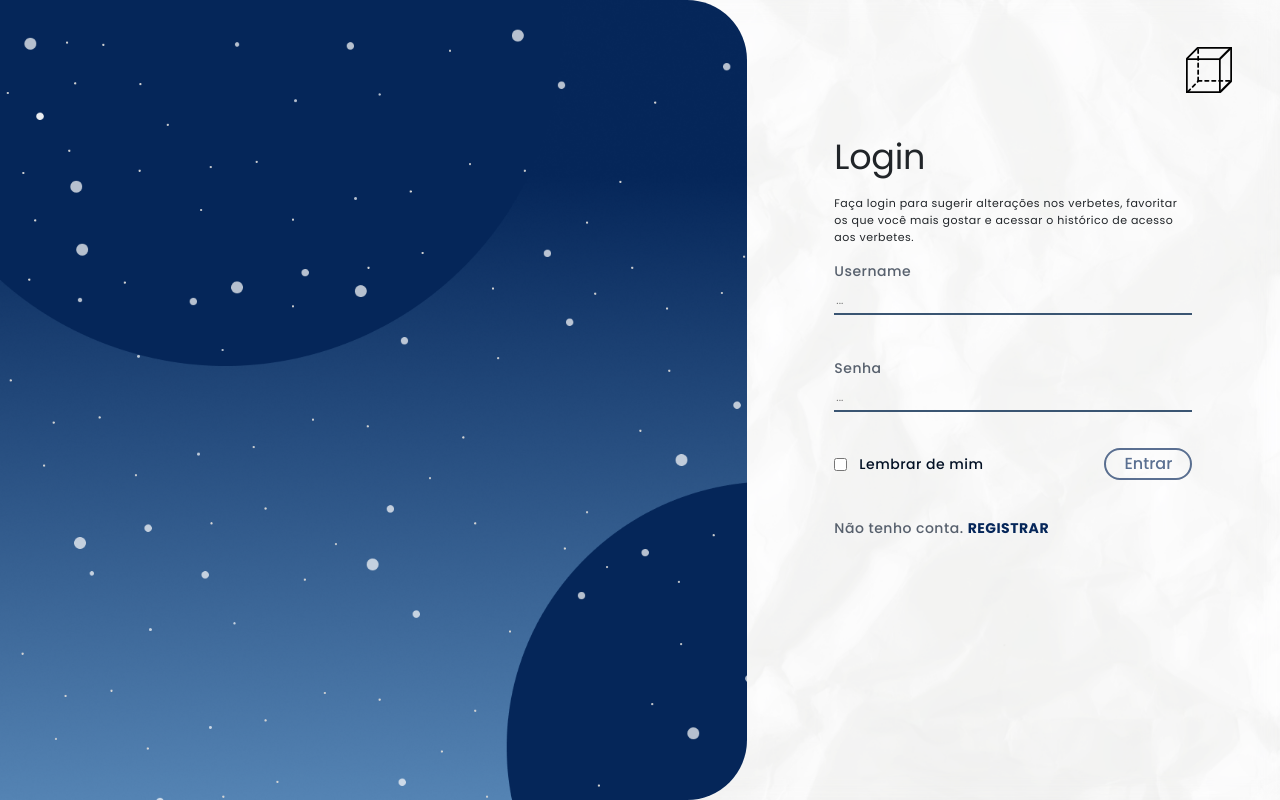
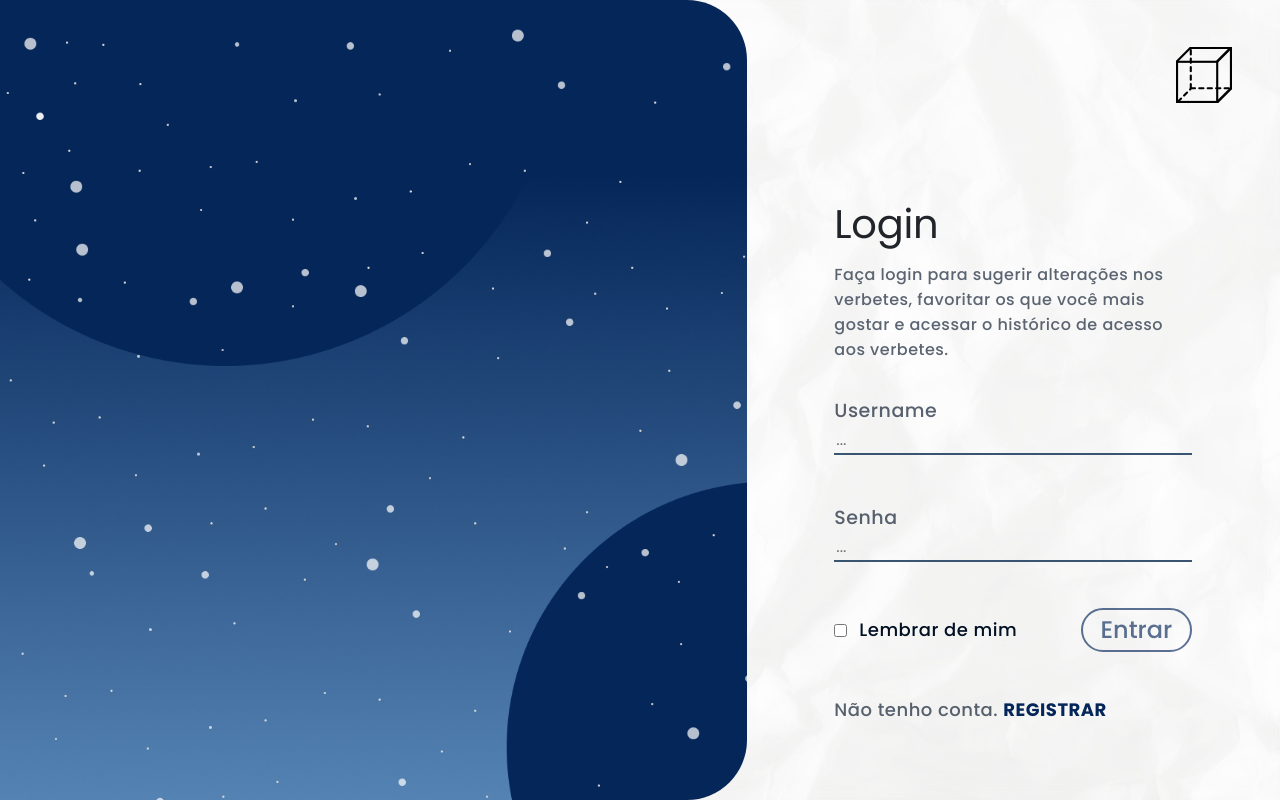
Before and after one commit to isaque-dantas/matemates.client, an Angular app: page /login in a window 1280 px wide. Built offline with nearby package versions, Linux system fonts and the light colour scheme.

Commit message:
fix: fixes resposivity for larger screens

```diff
--- a/src/app/components/header/header.component.css
+++ b/src/app/components/header/header.component.css
@@ -70,3 +70,22 @@
   background-size: cover;
   border: 2px solid var(--page-color-6);
 }
+
+@media (min-width: 1080px) {
+  .logo {
+    width: 60px;
+  }
+
+  .navItems {
+    font-size: 24px;
+  }
+
+  .btn {
+    font-size: 24px;
+  }
+
+  .user-tab {
+    width: 80px;
+    height: 80px;
+  }
+}
--- a/src/app/components/pages/dashboard/dashboard.component.css
+++ b/src/app/components/pages/dashboard/dashboard.component.css
@@ -10,7 +10,7 @@ section .container {
   background-image: url('images/background-2.jpg');
   background-size: cover;
   background-repeat: no-repeat;
-  height: 400px;
+  height: 300px;
   border-radius: 30px;
   color: var(--text-color-light);
   font-weight: 500;
@@ -22,22 +22,24 @@ section .container {
 
 .title-container {
   font-weight: 700;
-  gap: 2rem;
+  gap: 1.2rem;
 }
 
 .area-field {
-  padding: 15px 20px;
+  padding: 5px 10px;
   border: 2px solid var(--page-color-1);
   border-radius: 15px;
-  font-size: 34px;
+  font-size: 20px;
+  font-family: poppins, serif;
+  font-weight: 500;
 }
 
 .title {
-  font-size: 60px;
+  font-size: 45px;
 }
 
 .definition {
-  font-size: 30px;
+  font-size: 16px;
   max-width: 774px;
   line-height: normal;
   margin-top: 15px;
@@ -61,18 +63,18 @@ section .container {
 .placeholder {
   background-color: var(--page-color-1);
   opacity: 1;
-  height: 300px;
-  width: 300px;
+  height: 200px;
+  width: 200px;
   border-radius: 19px;
 }
 
 .bottom-content {
-  margin-top: 54px;
-  margin-bottom: 33px;
+  margin-top: 10px;
+  margin-bottom: 22px;
 }
 
 .bottom-content .contents {
-  font-size: 48px;
+  font-size: 40px;
   font-weight: 400;
 }
 
@@ -91,7 +93,7 @@ section .container {
   border: none;
   outline: none;
   font-weight: 500;
-  font-size: 20px;
+  font-size: 16px;
 }
 
 .search input::placeholder {
@@ -108,9 +110,9 @@ section .container {
 }
 
 .search-example .search-icon {
-  font-size: 44px;
-  width: 44px;
-  height: 44px;
+  font-size: 30px;
+  width: 30px;
+  height: 30px;
 }
 
 #color-2 {
@@ -131,7 +133,7 @@ section .container {
 }
 
 .knowledge-area {
-  font-size: 20px;
+  font-size: 16px;
 }
 
 ::-webkit-scrollbar {
@@ -156,21 +158,21 @@ section .container {
 .field-card {
   background-image: url("images/Card_background.png");
   background-repeat: no-repeat;
-  height: 258px;
-  width: 258px;
+  height: 190px;
+  width: 190px;
   border-radius: 15px;
   color: var(--text-color-light);
 }
 
 .field-card h2 {
-  font-size: 32px;
+  font-size: 26px;
   font-weight: 400;
   margin-top: 50px;
 }
 
 .white-ball {
-  width: 127px;
-  height: 127px;
+  width: 80px;
+  height: 80px;
   background-color: var(--page-color-1);
   border-radius: 50%;
   color: var(--text-color-dark);
@@ -183,77 +185,58 @@ section .container {
   bottom: 20px;
   left: 50%;
   transform: translateX(-50%);
+  font-size: 24px;
 }
 
-@media (min-width: 1201px) {
+@media (min-width: 1080px) {
+  .background {
+    height: 414px;
+  }
+
+  .field-card {
+    height: 256px;
+    width: 256px;
+  }
+
+  .white-ball {
+    width: 116px;
+    height: 116px;
+  }
 
   .qnt {
+    font-size: 44px;
+  }
+
+  .knowledge-area {
     font-size: 24px;
   }
 
-  .background {
+  .search-example .search-icon {
+    font-size: 48px;
+    height: 48px;
+    width: 48px;
+  }
+
+  .placeholder {
+    width: 300px;
     height: 300px;
   }
 
-  .placeholder {
-    width: 200px;
-    height: 200px;
+  .definition {
+    font-size: 24px;
   }
 
-  .title-container {
-    font-weight: 700;
-    gap: 1.2rem;
+  .title {
+    font-size: 64px;
   }
 
-  .bottom-content .contents {
-    font-size: 40px;
-    font-weight: 400;
+  .bottom-content {
+    margin-top: 44px;
   }
 
   .area-field {
-    padding: 5px 10px;
-    font-size: 20px;
-  }
-
-  .title {
-    font-size: 45px;
-  }
-
-  .definition {
-    font-size: 16px;
-  }
-
-  .search-example .search-icon {
-    font-size: 30px;
-    width: 30px;
-    height: 30px;
-  }
-
-  .knowledge-area {
-    font-size: 16px;
-  }
-
-  .bottom-content {
-    margin-top: 10px;
-    margin-bottom: 22px;
-  }
-
-  .search input {
-    font-size: 16px;
-  }
-
-  .field-card {
-    height: 190px;
-    width: 190px;
-  }
-
-  .field-card h2 {
-    font-size: 26px;
-  }
-
-  .white-ball {
-    width: 80px;
-    height: 80px;
+    font-size: 36px;
+    padding: 15px 10px;
   }
 }
 
--- a/src/app/components/pages/entry-form/entry-form.component.css
+++ b/src/app/components/pages/entry-form/entry-form.component.css
@@ -248,3 +248,7 @@ input#entryContent {
 .cursor-not-allowed {
   cursor: not-allowed;
 }
+
+@media (min-width: 1080px) {
+
+}
--- a/src/app/components/pages/entry-view/entry-view.component.css
+++ b/src/app/components/pages/entry-view/entry-view.component.css
@@ -63,6 +63,10 @@ h3 {
   border-radius: 19px;
 }
 
+#entryCarousel img {
+  border-radius: 19px;
+}
+
 .carousel-caption {
   top: 100%;
   padding-top: 8px;
@@ -75,3 +79,28 @@ h3 {
   background-size: cover;
   z-index: 9999999999;
 }
+
+@media (min-width: 1080px) {
+  .title {
+    font-size: 40px !important;
+  }
+
+  .examples h3 {
+    font-size: 40px !important;
+    margin-bottom: 10px !important;
+  }
+
+  .definition-content {
+    font-size: 24px;
+    margin-top: 15px !important;
+  }
+
+  #entryCarousel {
+    width: 501px;
+    height: 501px;
+  }
+
+  .badge-knowledge-area-sm {
+    font-size: 20px;
+  }
+}
--- a/src/app/components/pages/entry-view/entry-view.component.html
+++ b/src/app/components/pages/entry-view/entry-view.component.html
@@ -30,7 +30,7 @@
           <div id="entryCarousel" class="carousel slide">
             <div class="carousel-inner v-100 h-100">
               <div class="carousel-item active v-100 h-100">
-                <img src="" class="d-block w-100" alt="peixe">
+                <img src="http://localhost:8000/api/entry_image/1" class="d-block w-100" alt="peixe">
               </div>
               <div class="carousel-item">
                 <img src="felicidade.png" class="d-block w-100" alt="...">
--- a/src/app/components/pages/login/login.component.css
+++ b/src/app/components/pages/login/login.component.css
@@ -23,7 +23,7 @@
 }
 
 .forms-container {
-  margin-top: 77px;
+  margin-top: 20px;
 }
 
 form {
@@ -45,6 +45,8 @@ form {
 .text p {
   font-size: 11px;
   line-height: normal;
+  font-weight: 500;
+  color: #5B6471;
 }
 
 .form-input {
@@ -75,6 +77,12 @@ form {
   font-size: 16px;
   font-weight: 500;
   padding: 2px 18px;
+  transition: background-color 0.2s ease-in-out;
+}
+
+.btn-login:hover {
+  background-color: var(--page-color-5);
+  color: var(--text-color-light);
 }
 
 .redirect {
@@ -87,8 +95,49 @@ form {
   cursor: pointer;
 }
 
-@media (min-width: 1201px) {
+@media (min-width: 1080px) {
+  .logo {
+    height: 80px;
+    width: 80px;
+  }
+
+  .text {
+    margin-bottom: 20px;
+  }
+
+  .text h1 {
+    font-size: 40px;
+  }
+
+  form {
+    gap: 46px;
+  }
+
+  .text p {
+    font-size: 16px;
+  }
+
+  .form-input {
+    font-size: 19px;
+  }
+
+  .form-input input {
+    font-size: 16px;
+  }
+
+  .redirect {
+    font-size: 18px;
+  }
+
+  .custom-checkbox {
+    font-size: 18px;
+  }
+
   .forms-container {
-    margin-top: 20px;
+    margin-top: 77px;
+  }
+
+  .btn-login {
+    font-size: 24px;
   }
 }
--- a/src/app/components/pages/profile/profile.component.css
+++ b/src/app/components/pages/profile/profile.component.css
@@ -132,3 +132,40 @@
   left: 75%;
   transform: translateY(-50%);
 }
+
+@media (min-width: 1080px) {
+  ::ng-deep .logo {
+    width: 60px !important;
+  }
+
+  .info input {
+    background-size: cover;
+    height: 6.4vh;
+  }
+
+  .crud .mat-icon {
+    font-size: 64px !important;
+    width: 64px;
+    height: 64px;
+  }
+
+  .user_info {
+    gap: 30px;
+  }
+
+  .cruds {
+    margin-top: 20px;
+  }
+
+  .info {
+    gap: 15px;
+  }
+
+  .info label {
+    font-size: 32px;
+  }
+
+  .info input {
+    font-size: 18px;
+  }
+}
--- a/src/app/components/pages/register/register.component.css
+++ b/src/app/components/pages/register/register.component.css
@@ -1,12 +1,18 @@
-body {
-  overflow-y: hidden;
-}
-
 .background {
   background-image: url('register-background.png');
   background-size: cover;
   background-repeat: no-repeat;
-  border-radius: 60px 0 0 60px;
+  border-radius: 0 60px 60px 0;
+  min-height: 100vh;
+  height: 100%;
+}
+
+.info {
+  margin-top: 35px;
+}
+
+.forms-container {
+  margin-top: 77px;
 }
 
 .logo {
@@ -14,15 +20,14 @@ body {
   height: 70px;
   margin-right: 20px;
   cursor: pointer;
-  margin-top: 46px;
 }
 
 .forms-container {
-  margin-top: 50px;
+  margin-top: 20px;
 }
 
 form {
-  gap: 20px;
+  gap: 36px;
   font-size: 16px;
   font-weight: 500;
   color: rgba(2, 16, 36, 0.65);
@@ -40,6 +45,8 @@ form {
 .text p {
   font-size: 11px;
   line-height: normal;
+  font-weight: 500;
+  color: #5B6471;
 }
 
 .form-input {
@@ -70,6 +77,16 @@ form {
   font-size: 16px;
   font-weight: 500;
   padding: 2px 18px;
+  transition: background-color 0.2s ease-in-out;
+}
+
+.btn-login:hover {
+  background-color: var(--page-color-5);
+  color: var(--text-color-light);
+}
+
+.redirect {
+  font-size: 14px;
 }
 
 .text-blue {
@@ -78,12 +95,49 @@ form {
   cursor: pointer;
 }
 
-.redirect {
-  font-size: 14px;
-}
+@media (min-width: 1080px) {
+  .logo {
+    height: 80px;
+    width: 80px;
+  }
 
-@media (min-width: 1201px) {
+  .text {
+    margin-bottom: 20px;
+  }
+
+  .text h1 {
+    font-size: 40px;
+  }
+
+  form {
+    gap: 46px;
+  }
+
+  .text p {
+    font-size: 16px;
+  }
+
+  .form-input {
+    font-size: 19px;
+  }
+
+  .form-input input {
+    font-size: 16px;
+  }
+
+  .redirect {
+    font-size: 18px;
+  }
+
+  .custom-checkbox {
+    font-size: 18px;
+  }
+
   .forms-container {
-    margin-top: 20px;
+    margin-top: 77px;
+  }
+
+  .btn-login {
+    font-size: 24px;
   }
 }
```
